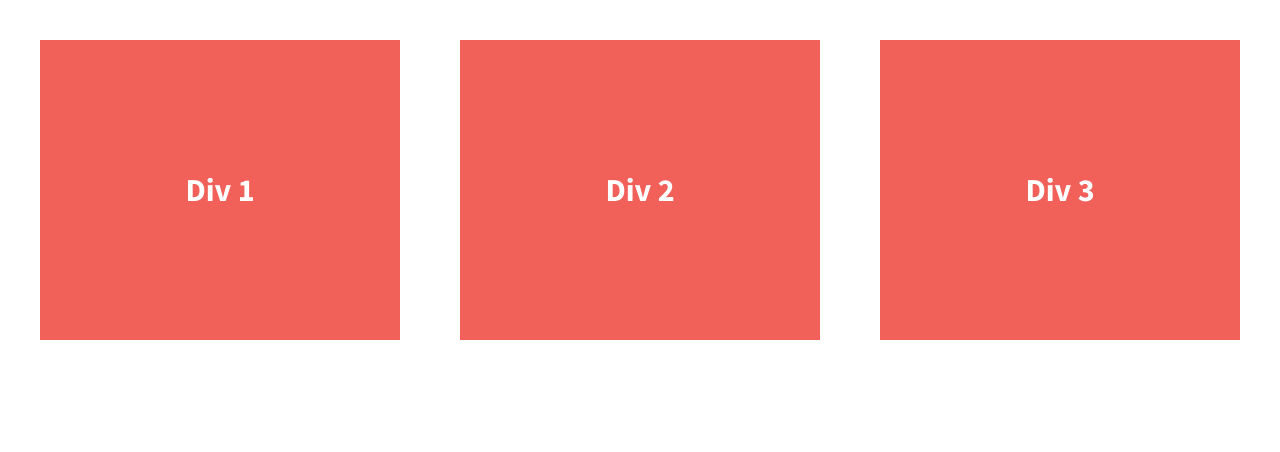
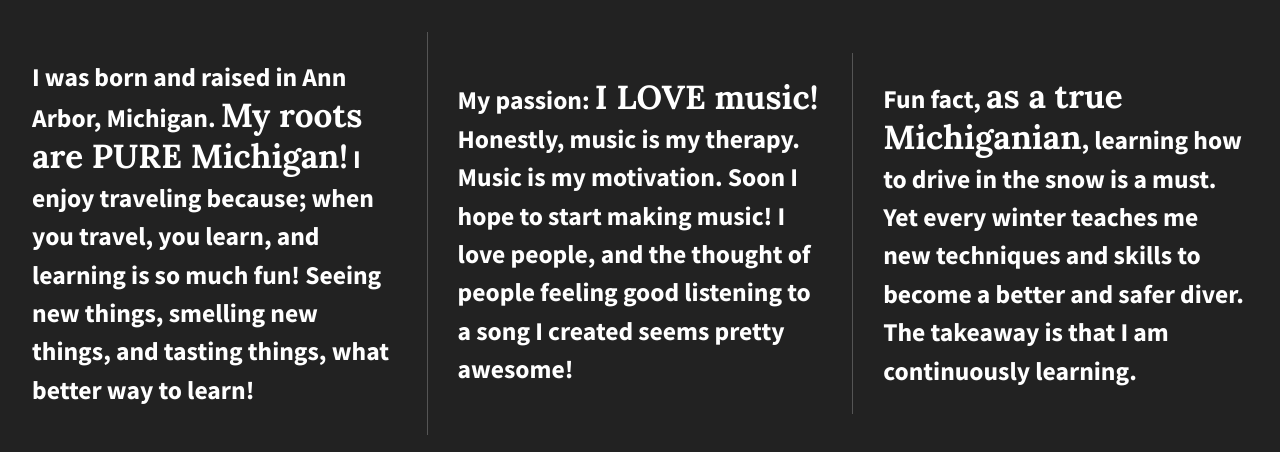
Before and after one commit to Q-L-E/divs-flexbox-starter, a plain HTML site: page index.html in a window 1280 px wide. Drawn offline with nearby package versions, Linux system fonts and the light colour scheme.

Commit message:
Initial commit

```diff
--- a/css/main.css
+++ b/css/main.css
@@ -97,24 +97,25 @@ textarea {
 
 
 html {
-  background-color: #fff;
+  background-color: #222;
   height: 100%;
+  width:100%
 }
 
 body {
   font-family: 'Source Sans Pro', sans-serif;
+  font-weight:700;
   padding: 2em;
-  font-size: 1.25em;
   height: 100%;
+  color: #fff;
 }
 
 .wrapper {
   /*add display:flex and set justify-content to space-between*/
-  font-weight: 700;
+  align-items: center;
+  flex-flow:row wrap;
   display:flex ;
   justify-content:space-between;
-
-
 }
 
 .div-1, .div-2, .div-3 {
@@ -122,13 +123,15 @@ body {
   color: #fff;
   line-height: 1.5em;
   font-size: 1.6em;
-  background-color: #f16059;
-  height: 300px;
-  width:30%;
+  height: auto;
   display:flex;
   justify-content:center;
   align-items:center;
 }
+.wrapper span {
+    font-family: 'Lora', sans-serif;
+    font-size: 1.3em;
+  }
 
 
 
@@ -213,6 +216,16 @@ body {
    Modify as content requires.
    ========================================================================== */
 
+   @media all and (min-width: 1200px) {
+    .div-1, .div-2, .div-3 {
+      flex-basis: 30%;
+    }
+
+    .div-1, .div-2 {
+      border-right: 1px solid #555;
+      padding-right: 30px;
+    }
+}
 @media print,
        (-webkit-min-device-pixel-ratio: 1.25),
        (min-resolution: 1.25dppx),
--- a/index.html
+++ b/index.html
@@ -3,7 +3,7 @@
     <head>
         <meta charset="utf-8">
         <meta http-equiv="x-ua-compatible" content="ie=edge">
-        <title>Make me into a grid!</title>
+        <title>A little about me!</title>
         <meta name="description" content="">
         <meta name="viewport" content="width=device-width, initial-scale=1">
 
@@ -23,13 +23,29 @@
 
         <section class="wrapper">
             <div class="div-1">
-                Div 1
+                <p>
+                    I was born and raised in Ann Arbor, Michigan.
+                    <span>My roots are PURE Michigan!</span>
+                    I enjoy traveling because; when you travel, you learn, and learning is so much fun!
+                    Seeing new things, smelling new things, and tasting things, what better way to learn!
+                </p>
             </div>
             <div class="div-2">
-                Div 2
+                <p>
+                    My passion: <span>I LOVE music!</span>
+                    Honestly, music is my therapy.
+                    Music is my motivation.
+                    Soon I hope to start making music!
+                    I love people, and the thought of people feeling good listening to a song I created seems pretty awesome!
+
+                </p>
             </div>
             <div class="div-3">
-                Div 3
+                <p>
+                    Fun fact, <span>as a true Michiganian</span>, learning how to drive in the snow is a must.
+                    Yet every winter teaches me new techniques and skills to become a better and safer diver.
+                    The takeaway is that I am continuously learning.
+                </p>
             </div>
         </section>
 
```
